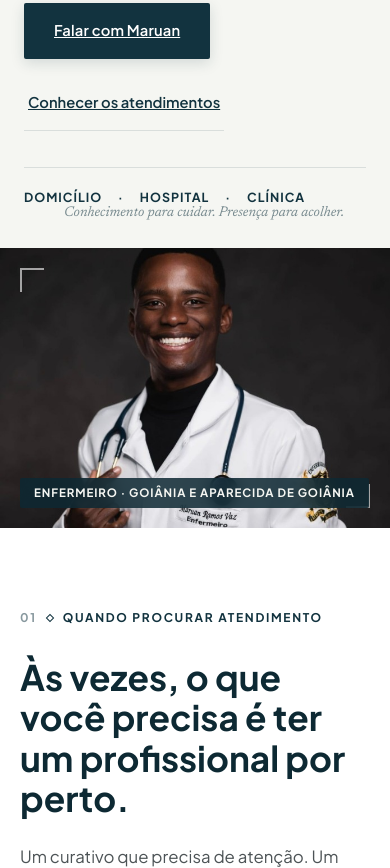
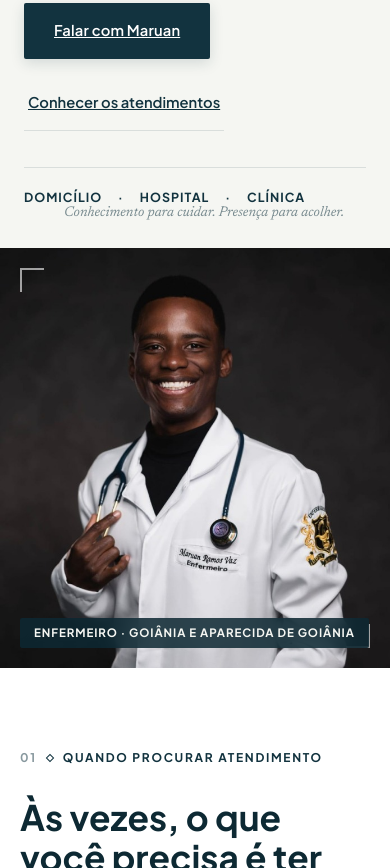
Before and after one commit to rianaugust0/maruan-portfolio, a website built with Vite: page index.html in a window 390 px wide. Shown: the part 595-1463 px from the top of the page. Built offline with nearby package versions, Linux system fonts and the light colour scheme.

Commit message:
fix(home): apply 3:4 portrait framing for hero and cta photos on home page mobile view

```diff
--- a/styles/responsive.css
+++ b/styles/responsive.css
@@ -90,13 +90,13 @@
     bottom: auto;
     width: 100%;
     height: auto;
-    aspect-ratio: 4 / 3.2;
-    max-height: 280px;
+    aspect-ratio: 3 / 4;
+    max-height: 420px;
     clip-path: none;
   }
 
   .hero-photo-col img {
-    object-position: center 15%;
+    object-position: center top;
   }
 
   /* Necessidade Mobile */
```
